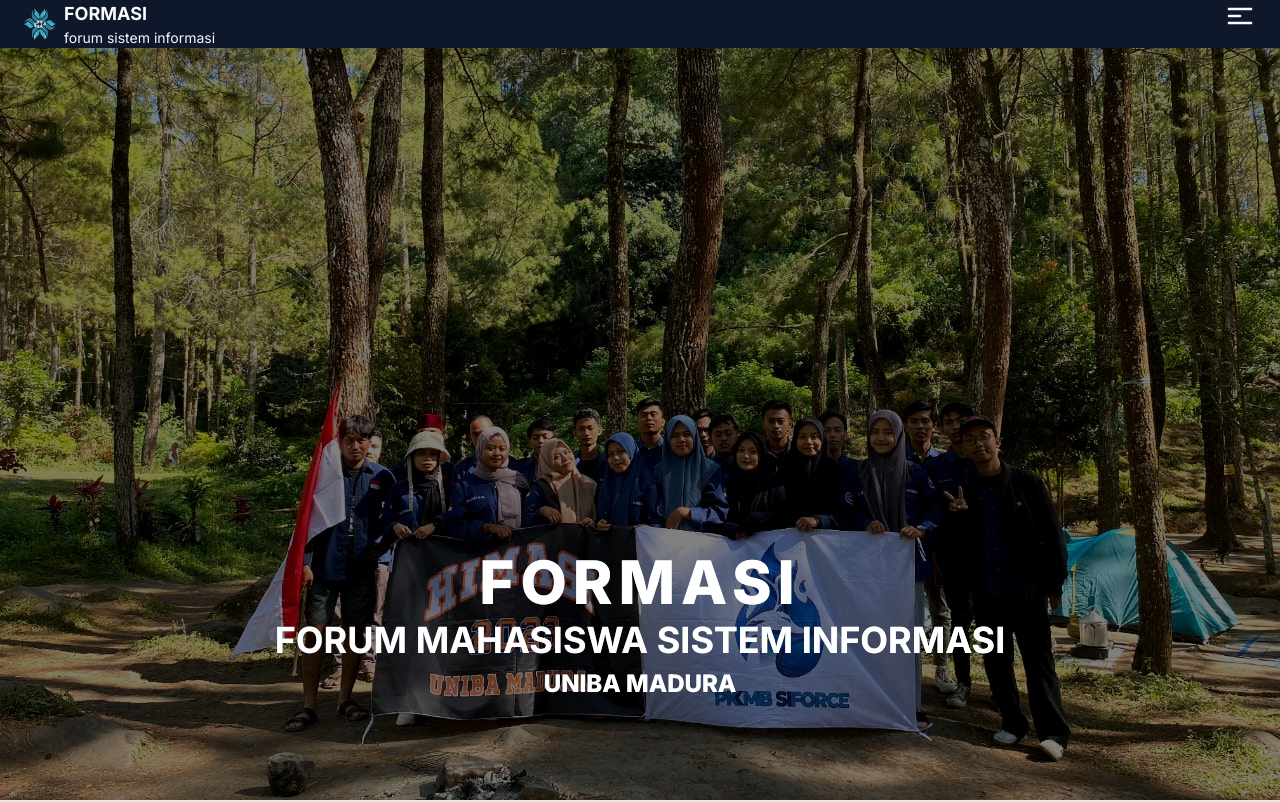
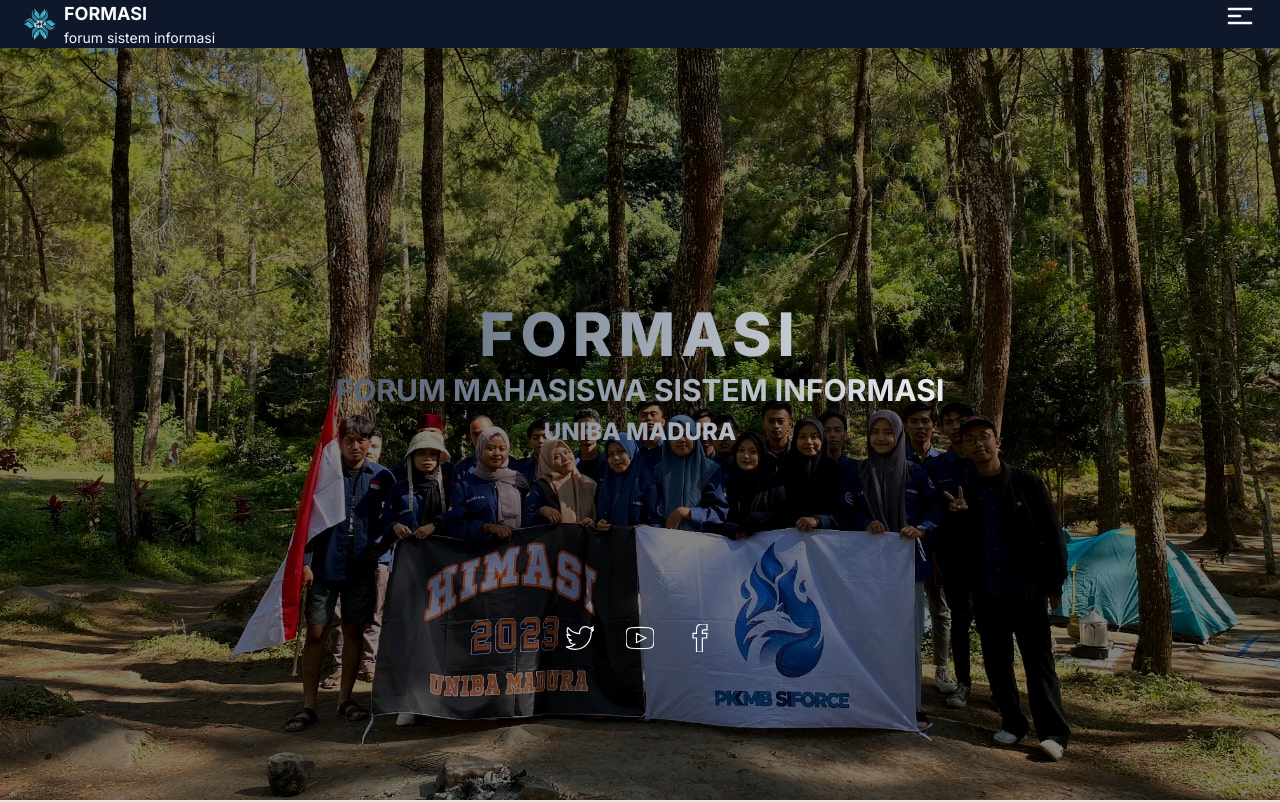
Before and after one commit to Romzyyy/formasi, a Next.js app: page / in a window 1280 px wide. Shown: the top 802 px of the page. Built offline with nearby package versions, Linux system fonts and the light colour scheme.

Commit message:
modify footer

```diff
--- a/src/components/Footer.jsx
+++ b/src/components/Footer.jsx
@@ -2,7 +2,7 @@
 
 export default function Footer() {
     return (
-        <div className=' bg-slate-900 text-slate-200 w-full h-screen px-6 '>
+        <div className=' bg-slate-900 text-slate-200 w-full h-screen px-6'>
             <footer className='footer flex flex-col  container m-auto'>
                 <div className='flex flex-row mt-2'>
                     <Image
@@ -69,7 +69,7 @@
                 </div>
             </footer>
             <footer className='footer footer-center  p-4 bg-slate-900 text-zinc-500'>
-                <div className='mt-96'>
+                <div className='mt-80'>
                     <p>
                         Copyright © 2023 - All right reserved by web developer
                         formasi
--- a/src/components/Slider.jsx
+++ b/src/components/Slider.jsx
@@ -30,17 +30,17 @@
                             width={10000}
                             height={10000}
                         />
-                        <div className='absolute px-6 md:top-72 top-24 inset-x-auto text-white mt-56 bg-clip-text text-transparent bg-gradient-to-r from-slate-500 to-slate-100'>
-                            <h1 className='  top-24 inset-x-1/4 text-center z-10 tracking-widest text-6xl font-extrabold mt-10'>
+                        <div className='absolute px-6 top-10 inset-x-auto mt-56 bg-clip-text text-transparent bg-gradient-to-r from-slate-600 to-slate-100'>
+                            <h1 className='top-24 inset-x-1/4 text-center z-10 tracking-widest text-6xl font-extrabold mt-10'>
                                 FORMASI
                             </h1>
-                            <p className='top-40 inset-x-1/4 text-center z-10 font-bold text-4xl mt-2'>
+                            <p className='top-40 inset-x-1/4 text-center z-10 font-bold text-3xl mt-2'>
                                 FORUM MAHASISWA SISTEM INFORMASI
                             </p>
                             <p className='  top-20 inset-x-1/4 text-center z-10  font-extrabold text-2xl mt-2'>
                                 UNIBA MADURA
                             </p>
-                            <div className='mt-52 flex flex-row justify-center gap-x-8 text-white'>
+                            <div className='mt-44 flex flex-row justify-center gap-x-8 text-white'>
                                 <a>
                                     <svg
                                         xmlns='http://www.w3.org/2000/svg'
```
